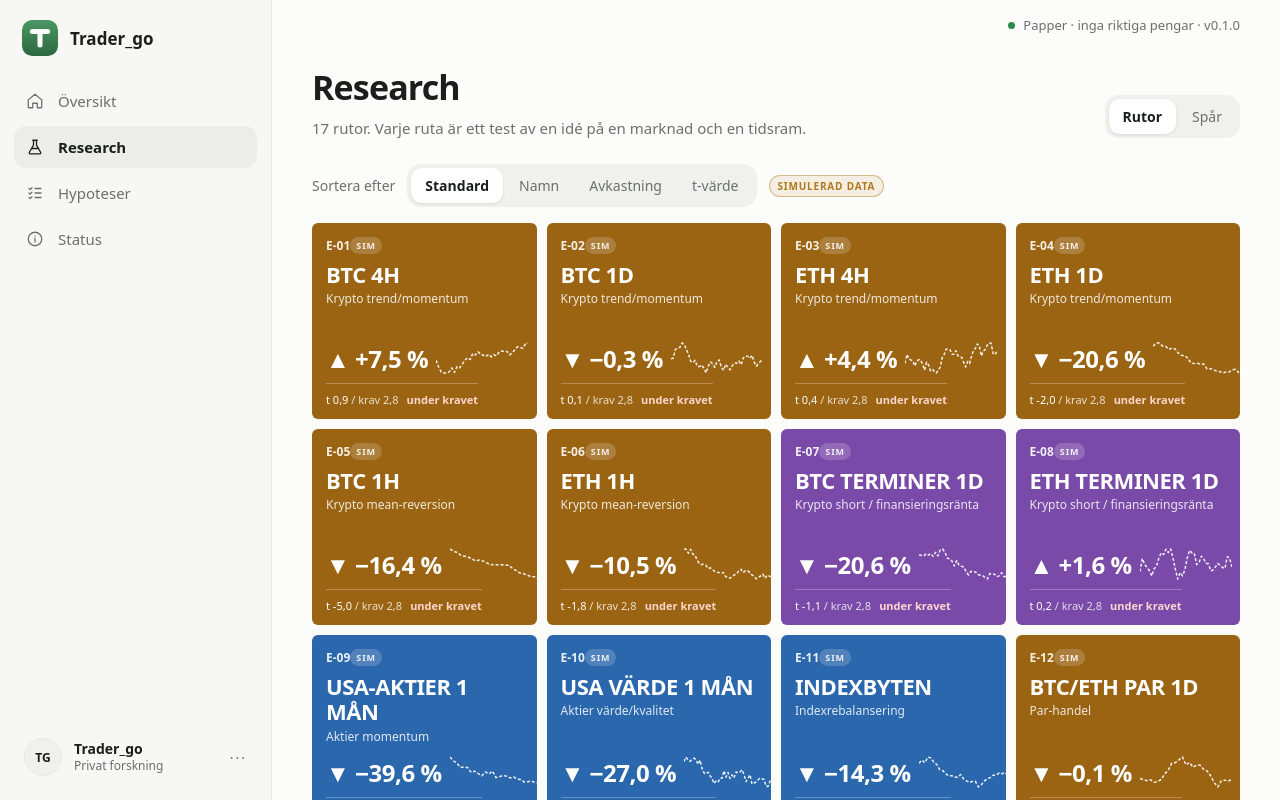
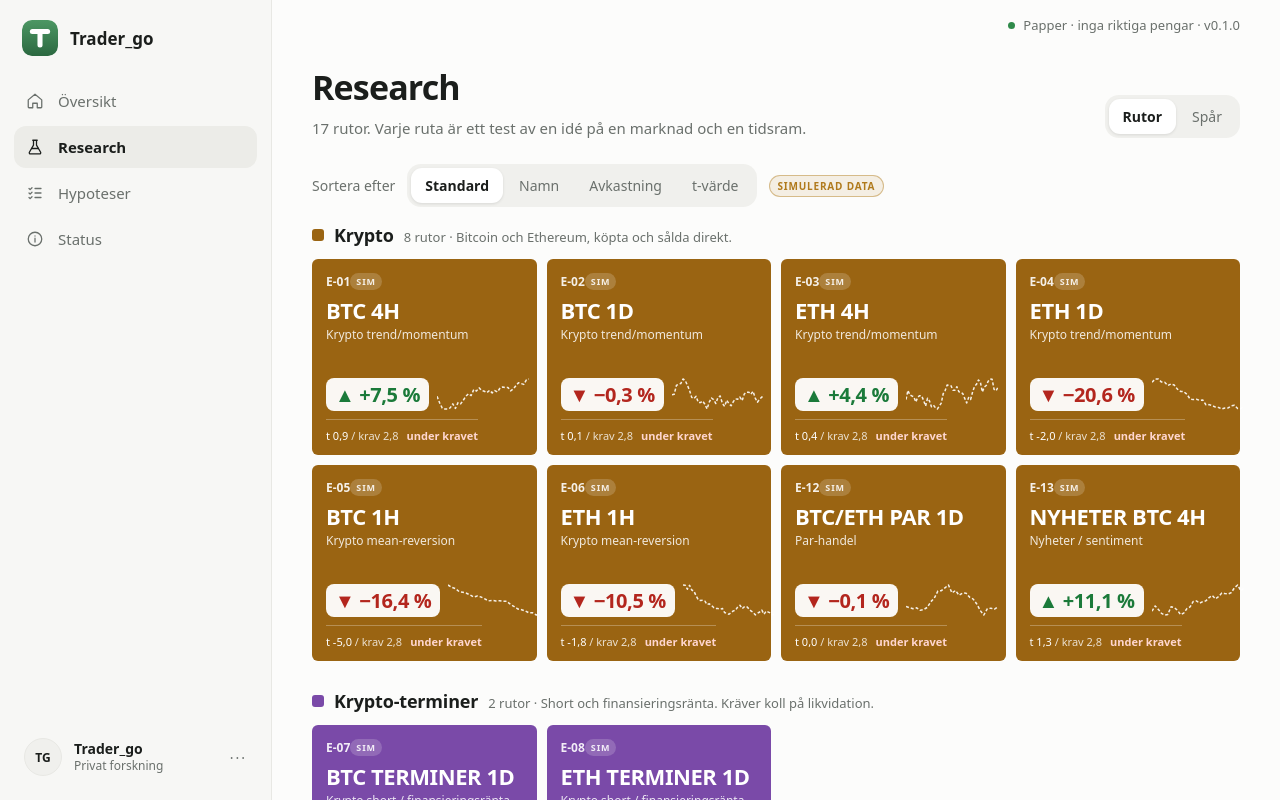
Before and after one commit to SEASTICK/Trader_go, a React (Vite) app in the folder app/: page / in a window 1280 px wide. Both pictures are taken after a click on the button "Öppna Research". Built offline with nearby package versions, Linux system fonts and the light colour scheme.

Commit message:
Research grid: sections per market category, green/red return badge
Co-Authored-By: Claude Opus 5.5 <noreply@anthropic.com>
Claude-Session: https://claude.ai/code/session_01HDLPfisMuYkdsoZT5qcJjt

```diff
--- a/app/data/experiments.json
+++ b/app/data/experiments.json
@@ -1,19 +1,19 @@
 [
-  { "id": "E-01", "spår": "S-01", "namn": "BTC 4h",  "strategi": "Krypto trend/momentum",   "grupp": "krypto",   "marknad": "Bitcoin",  "tidsram": "4h",    "riktning": "Long/short" },
-  { "id": "E-02", "spår": "S-01", "namn": "BTC 1d",  "strategi": "Krypto trend/momentum",   "grupp": "krypto",   "marknad": "Bitcoin",  "tidsram": "1d",    "riktning": "Long/short" },
-  { "id": "E-03", "spår": "S-01", "namn": "ETH 4h",  "strategi": "Krypto trend/momentum",   "grupp": "krypto",   "marknad": "Ethereum", "tidsram": "4h",    "riktning": "Long/short" },
-  { "id": "E-04", "spår": "S-01", "namn": "ETH 1d",  "strategi": "Krypto trend/momentum",   "grupp": "krypto",   "marknad": "Ethereum", "tidsram": "1d",    "riktning": "Long/short" },
-  { "id": "E-05", "spår": "S-02", "namn": "BTC 1h",  "strategi": "Krypto mean-reversion",   "grupp": "krypto",   "marknad": "Bitcoin",  "tidsram": "1h",    "riktning": "Long/short" },
-  { "id": "E-06", "spår": "S-02", "namn": "ETH 1h",  "strategi": "Krypto mean-reversion",   "grupp": "krypto",   "marknad": "Ethereum", "tidsram": "1h",    "riktning": "Long/short" },
-  { "id": "E-07", "spår": "S-03", "namn": "BTC terminer 1d", "strategi": "Krypto short / finansieringsränta", "grupp": "terminer", "marknad": "Bitcoin-terminer", "tidsram": "1d", "riktning": "Short" },
-  { "id": "E-08", "spår": "S-03", "namn": "ETH terminer 1d", "strategi": "Krypto short / finansieringsränta", "grupp": "terminer", "marknad": "Ethereum-terminer", "tidsram": "1d", "riktning": "Short" },
-  { "id": "E-09", "spår": "S-04", "namn": "USA-aktier 1 mån", "strategi": "Aktier momentum",       "grupp": "aktier",   "marknad": "USA-aktier", "tidsram": "1 mån", "riktning": "Long" },
-  { "id": "E-10", "spår": "S-05", "namn": "USA värde 1 mån",  "strategi": "Aktier värde/kvalitet", "grupp": "aktier",   "marknad": "USA-aktier", "tidsram": "1 mån", "riktning": "Long" },
-  { "id": "E-11", "spår": "S-06", "namn": "Indexbyten",       "strategi": "Indexrebalansering",    "grupp": "aktier",   "marknad": "USA-aktier", "tidsram": "1d",    "riktning": "Long/short" },
-  { "id": "E-12", "spår": "S-07", "namn": "BTC/ETH par 1d",   "strategi": "Par-handel",            "grupp": "krypto",   "marknad": "Bitcoin/Ethereum", "tidsram": "1d", "riktning": "Long/short" },
-  { "id": "E-13", "spår": "S-08", "namn": "Nyheter BTC 4h",   "strategi": "Nyheter / sentiment",   "grupp": "makro",    "marknad": "Bitcoin",  "tidsram": "4h",    "riktning": "Long/short" },
-  { "id": "E-14", "spår": "S-09", "namn": "Insiderköp 1 mån", "strategi": "Insiderköp och 13F",    "grupp": "aktier",   "marknad": "USA-aktier", "tidsram": "1 mån", "riktning": "Long" },
-  { "id": "E-15", "spår": "S-10", "namn": "Makroregimer 1 mån","strategi": "Makro / regimer",      "grupp": "makro",    "marknad": "Blandat",  "tidsram": "1 mån", "riktning": "Long/short" },
-  { "id": "E-16", "spår": "S-11", "namn": "Volatilitet 1d",   "strategi": "Volatilitetsstrategier","grupp": "terminer", "marknad": "Index/krypto", "tidsram": "1d", "riktning": "Short" },
-  { "id": "B-01", "spår": "B-00", "namn": "Köp-och-behåll BTC", "strategi": "Baslinje",            "grupp": "baslinje", "marknad": "Bitcoin",  "tidsram": "1d",    "riktning": "Long" }
+  {"id": "E-01", "spår": "S-01", "namn": "BTC 4h", "strategi": "Krypto trend/momentum", "grupp": "krypto", "marknad": "Bitcoin", "tidsram": "4h", "riktning": "Long/short"},
+  {"id": "E-02", "spår": "S-01", "namn": "BTC 1d", "strategi": "Krypto trend/momentum", "grupp": "krypto", "marknad": "Bitcoin", "tidsram": "1d", "riktning": "Long/short"},
+  {"id": "E-03", "spår": "S-01", "namn": "ETH 4h", "strategi": "Krypto trend/momentum", "grupp": "krypto", "marknad": "Ethereum", "tidsram": "4h", "riktning": "Long/short"},
+  {"id": "E-04", "spår": "S-01", "namn": "ETH 1d", "strategi": "Krypto trend/momentum", "grupp": "krypto", "marknad": "Ethereum", "tidsram": "1d", "riktning": "Long/short"},
+  {"id": "E-05", "spår": "S-02", "namn": "BTC 1h", "strategi": "Krypto mean-reversion", "grupp": "krypto", "marknad": "Bitcoin", "tidsram": "1h", "riktning": "Long/short"},
+  {"id": "E-06", "spår": "S-02", "namn": "ETH 1h", "strategi": "Krypto mean-reversion", "grupp": "krypto", "marknad": "Ethereum", "tidsram": "1h", "riktning": "Long/short"},
+  {"id": "E-07", "spår": "S-03", "namn": "BTC terminer 1d", "strategi": "Krypto short / finansieringsränta", "grupp": "terminer", "marknad": "Bitcoin-terminer", "tidsram": "1d", "riktning": "Short"},
+  {"id": "E-08", "spår": "S-03", "namn": "ETH terminer 1d", "strategi": "Krypto short / finansieringsränta", "grupp": "terminer", "marknad": "Ethereum-terminer", "tidsram": "1d", "riktning": "Short"},
+  {"id": "E-09", "spår": "S-04", "namn": "USA-aktier 1 mån", "strategi": "Aktier momentum", "grupp": "aktier", "marknad": "USA-aktier", "tidsram": "1 mån", "riktning": "Long"},
+  {"id": "E-10", "spår": "S-05", "namn": "USA värde 1 mån", "strategi": "Aktier värde/kvalitet", "grupp": "aktier", "marknad": "USA-aktier", "tidsram": "1 mån", "riktning": "Long"},
+  {"id": "E-11", "spår": "S-06", "namn": "Indexbyten", "strategi": "Indexrebalansering", "grupp": "aktier", "marknad": "USA-aktier", "tidsram": "1d", "riktning": "Long/short"},
+  {"id": "E-12", "spår": "S-07", "namn": "BTC/ETH par 1d", "strategi": "Par-handel", "grupp": "krypto", "marknad": "Bitcoin/Ethereum", "tidsram": "1d", "riktning": "Long/short"},
+  {"id": "E-13", "spår": "S-08", "namn": "Nyheter BTC 4h", "strategi": "Nyheter / sentiment", "grupp": "krypto", "marknad": "Bitcoin", "tidsram": "4h", "riktning": "Long/short"},
+  {"id": "E-14", "spår": "S-09", "namn": "Insiderköp 1 mån", "strategi": "Insiderköp och 13F", "grupp": "aktier", "marknad": "USA-aktier", "tidsram": "1 mån", "riktning": "Long"},
+  {"id": "E-15", "spår": "S-10", "namn": "Makroregimer 1 mån", "strategi": "Makro / regimer", "grupp": "makro", "marknad": "Blandat", "tidsram": "1 mån", "riktning": "Long/short"},
+  {"id": "E-16", "spår": "S-11", "namn": "Volatilitet 1d", "strategi": "Volatilitetsstrategier", "grupp": "makro", "marknad": "Index/krypto", "tidsram": "1d", "riktning": "Short"},
+  {"id": "B-01", "spår": "B-00", "namn": "Köp-och-behåll BTC", "strategi": "Baslinje", "grupp": "baslinje", "marknad": "Bitcoin", "tidsram": "1d", "riktning": "Long"}
 ]
--- a/app/src/pages/Research.tsx
+++ b/app/src/pages/Research.tsx
@@ -10,7 +10,13 @@ const VIEWS = ["Rutor", "Spår"] as const;
 type View = (typeof VIEWS)[number];
 const SORTS = ["Standard", "Namn", "Avkastning", "t-värde"] as const;
 type Sort = (typeof SORTS)[number];
-const GROUP_LABEL: Record<string, string> = { krypto: "Krypto", terminer: "Terminer", aktier: "Aktier", makro: "Makro / nyheter", baslinje: "Baslinje" };
+const GROUPS = [
+  { key: "krypto", label: "Krypto", desc: "Bitcoin och Ethereum, köpta och sålda direkt." },
+  { key: "terminer", label: "Krypto-terminer", desc: "Short och finansieringsränta. Kräver koll på likvidation." },
+  { key: "aktier", label: "Aktier", desc: "Aktier och index." },
+  { key: "makro", label: "Makro och volatilitet", desc: "Regimer, räntor och volatilitet över flera marknader." },
+  { key: "baslinje", label: "Baslinje", desc: "Köp-och-behåll. Det alla andra rutor måste slå efter kostnader." },
+];
 
 function Tile({ c, krav, onOpen }: { c: Computed; krav: number; onOpen: () => void }) {
   const up = c.avkastning >= 0;
@@ -21,7 +27,7 @@ function Tile({ c, krav, onOpen }: { c: Computed; krav: number; onOpen: () => vo
       <span className="rtile-name">{c.exp.namn}</span>
       <span className="rtile-sub">{c.exp.strategi}</span>
       <span className="rtile-mid">
-        <span className="rtile-ret">{up ? "▲" : "▼"} {pct(c.avkastning)}</span>
+        <span className={`rtile-ret ${up ? "up" : "down"}`}>{up ? "▲" : "▼"} {pct(c.avkastning)}</span>
         <Sparkline data={c.equity} w={92} h={34} />
       </span>
       <span className="rtile-foot">
@@ -62,12 +68,22 @@ export default function Research() {
             <Segmented value={sort} options={[...SORTS]} onChange={setSort} />
             <SimChip />
           </div>
-          <div className="rgrid">
-            {sorted.map((c) => <Tile key={c.exp.id} c={c} krav={krav} onOpen={() => setOpen(c.exp.id)} />)}
-          </div>
-          <div className="legend-groups">
-            {Object.entries(GROUP_LABEL).map(([k, v]) => <span key={k}><i className="gdot" data-group={k} />{v}</span>)}
-          </div>
+          {GROUPS.map((g) => {
+            const items = sorted.filter((c) => c.exp.grupp === g.key);
+            if (!items.length) return null;
+            return (
+              <section key={g.key} className="rsection">
+                <div className="rsection-head">
+                  <i className="gdot" data-group={g.key} />
+                  <h2>{g.label}</h2>
+                  <span className="muted">{items.length} {items.length === 1 ? "ruta" : "rutor"} · {g.desc}</span>
+                </div>
+                <div className="rgrid">
+                  {items.map((c) => <Tile key={c.exp.id} c={c} krav={krav} onOpen={() => setOpen(c.exp.id)} />)}
+                </div>
+              </section>
+            );
+          })}
           {(sort === "Avkastning" || sort === "t-värde") && (
             <p className="callout">
               <b>Se upp:</b> att sortera många rutor efter resultat ger alltid några "vinnare" av ren slump. Med {all.length} rutor är kravet på t-värde {num(krav, 1)}, inte 2. Av slump brukar flera rutor se bra ut, så titta på <i>över kravet</i>, antal affärer och om resultatet håller på ny data, inte bara på procenten.
--- a/app/src/styles.css
+++ b/app/src/styles.css
@@ -142,7 +142,8 @@ h2 { font-size:17px; font-weight:650; letter-spacing:-.01em; }
 .rtile-name { font-size:22px; font-weight:700; letter-spacing:-.02em; line-height:1.15; margin-top:8px; text-transform:uppercase; }
 .rtile-sub { font-size:12px; opacity:.85; margin-top:3px; }
 .rtile-mid { display:flex; align-items:flex-end; justify-content:space-between; gap:8px; margin-top:auto; padding-top:10px; }
-.rtile-ret { font-size:24px; font-weight:700; letter-spacing:-.02em; white-space:nowrap; }
+.rtile-ret { font-size:20px; font-weight:700; letter-spacing:-.02em; white-space:nowrap; padding:3px 9px; border-radius:8px; background:rgba(255,255,255,.95); }
+.rtile-ret.up { color:#1b7a3a; } .rtile-ret.down { color:#b3261e; }
 .rtile-mid .spark { flex-shrink:1; min-width:0; }
 .rtile .spark { color:#fff; opacity:.9; }
 .rtile-foot { display:flex; justify-content:space-between; gap:8px; font-size:11px; margin-top:8px; padding-top:8px; border-top:1px solid rgba(255,255,255,.28); }
@@ -160,3 +161,7 @@ h2 { font-size:17px; font-weight:650; letter-spacing:-.01em; }
 .checklist { margin:12px 0 0; padding-left:20px; line-height:1.8; color:var(--ink); }
 .rtile-foot .pass { color:#d6f5dd; } .rtile-foot .fail { color:#ffd6cf; }
 @media (max-width:760px) { .ttr { grid-template-columns:32px 1fr 1fr 1fr; } .ttr span:nth-child(n+5):not(:last-child) { display:none; } }
+.rsection { margin-top:28px; } .rsection:first-of-type { margin-top:4px; }
+.rsection-head { display:flex; align-items:baseline; gap:10px; margin:0 0 12px; flex-wrap:wrap; }
+.rsection-head h2 { font-size:18px; } .rsection-head .muted { font-size:13px; }
+.rsection-head .gdot { width:12px; height:12px; border-radius:3px; align-self:center; }
```
